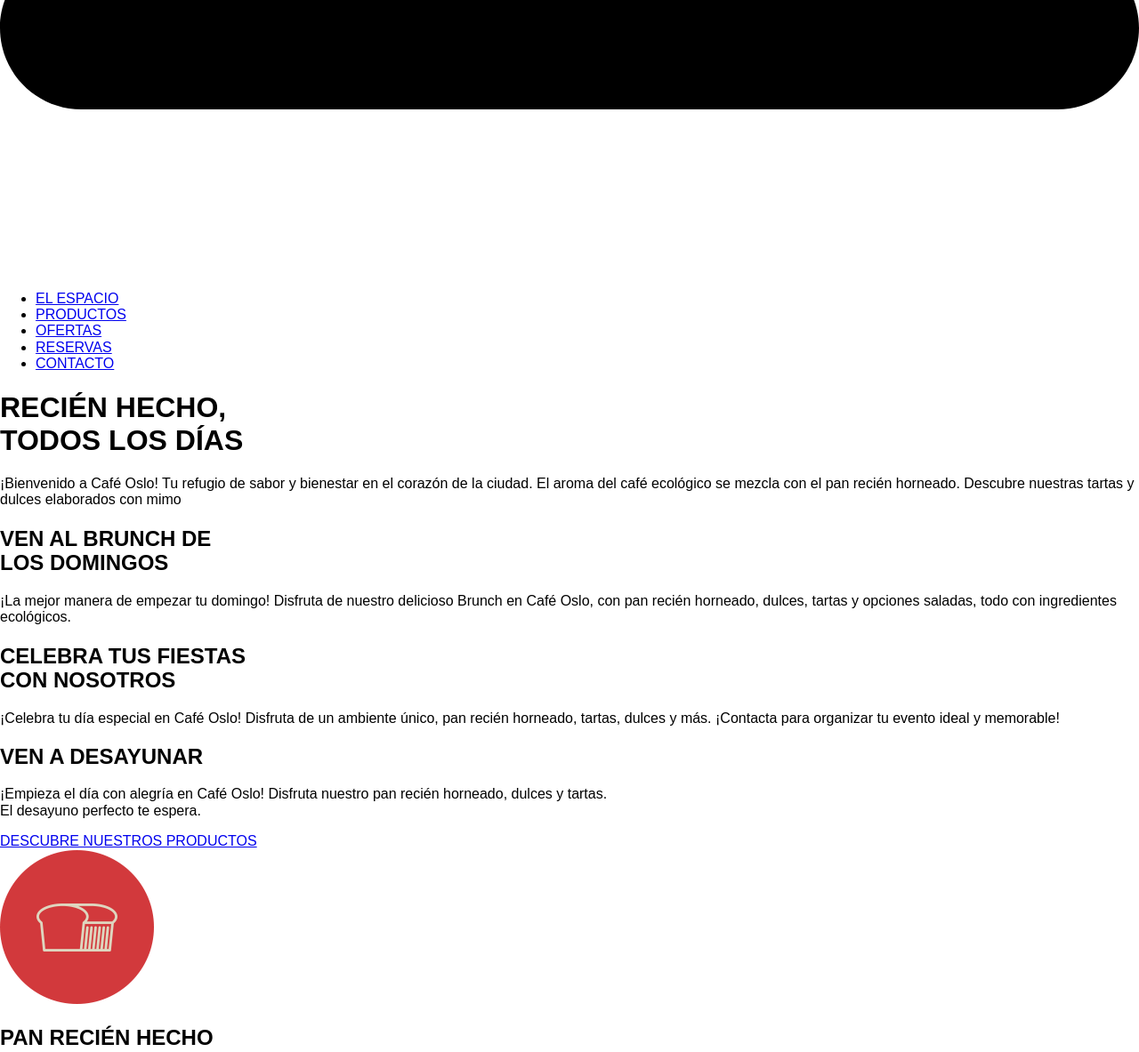
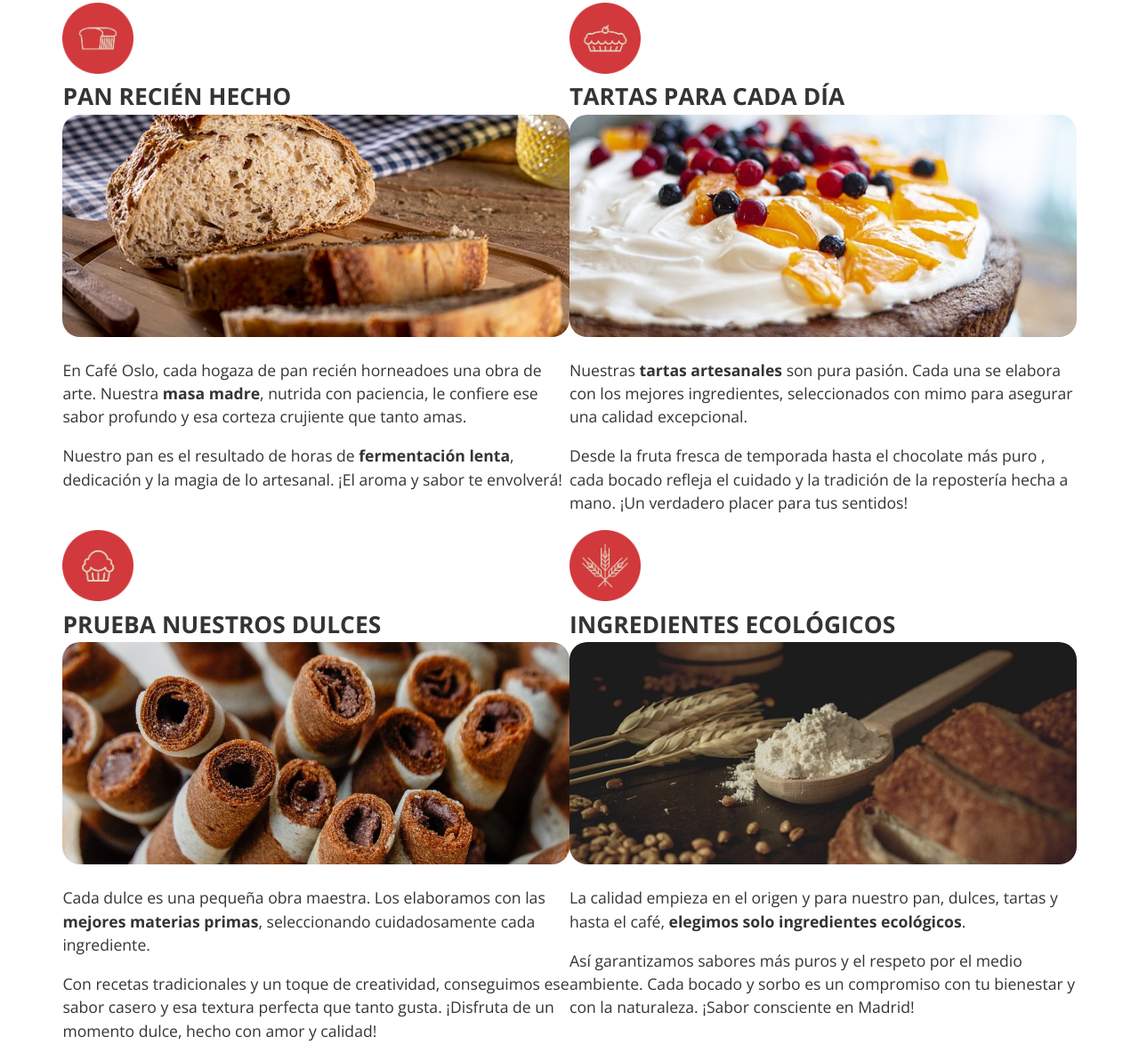
Before and after one commit to alfonso8969/cafe-oslo, a plain HTML site: page index.html in a window 1280 px wide. Shown: the part 1203-2386 px from the top of the page at 89% size. Drawn offline with nearby package versions, Linux system fonts and the light colour scheme.

Commit message:
Práctica Flex día 09/07/2025 CRN Getafe

```diff
--- a/css/styles.css
+++ b/css/styles.css
@@ -0,0 +1,184 @@
+/* Estilos generales */
+* {
+    box-sizing: border-box;
+}
+
+html {
+    font-size: 1.1em;
+    /* 1em = 16px, por lo que 1.1em = 17.6px */
+}
+
+body {
+    font-family: 'Open Sans', sans-serif;
+    line-height: 1.5;
+    /* 1.5em = 26.4px */
+    background: url('../images/fondo.webp') fixed no-repeat center bottom/cover, #683721;
+    color: #343434;
+}
+
+h1,
+h2,
+ul,
+li,
+figure {
+    margin: 0;
+    padding: 0;
+}
+
+ul {
+    list-style: none;
+}
+
+address {
+    font-style: normal;
+}
+
+.separador {
+    height: 2px;
+    margin: 1.2em auto;
+    /* 1.2em = 20.16px */
+    width: clamp(150px, 35%, 350px);
+    background-color: #fff;
+}
+
+.btn {
+    display: inline-block;
+    margin: 1em auto;
+    padding: 0.5em 1.5em; /* 0.5em = 8px, 1.5em = 24px */
+    background: rgba(0, 0, 0, 0.2);
+    color: #f5f0ed;
+    text-decoration: none;
+    font-weight: 400;
+    border: 3px solid #f5f0ed;
+    font-size: .9rem;
+}
+
+/* Estructura */
+.max-width {
+    max-width: 1300px;
+    margin: 0 auto;
+}
+
+.flex {
+    display: flex;
+    justify-content: space-between;
+    flex-wrap: wrap;
+}
+
+.flex.col-2>* {
+    flex-basis: 50%;
+}
+
+/* Header y navegación */
+/* header principal */
+.main-header {
+    padding: 2.5em;
+    /* 2.5em = 44px */
+    background: url('../images/fondo1.jpg') center/cover no-repeat, #343434;
+    color: #f5f0ed;
+    text-align: center;
+}
+
+/* header superior */
+.main-header__top-bar.flex {
+    align-items: flex-end;
+}
+
+/* navegación principal */
+.main-nav__list {
+    column-gap: 1em;
+}
+
+.main-nav__list a {
+    color: #f5f0ed;
+    text-decoration: none;
+    font-weight: 700;
+    font-size: .9rem;
+    /* 0.9em = 15.36px */
+}
+
+.main-nav__list a:hover {
+    background: rgba(255, 255, 255, 0.1);
+}
+
+/* header inferior */
+.main-header__bottom-bar {
+    margin-top: 2.5em;
+}
+
+.main-header__titulo {
+    font-size: clamp(2rem, 7dvw, 3.5rem);
+    /* 2rem = 32px, 3.5rem = 56px */
+    line-height: 1.3em;
+    /* 1.3em = 22.88px */
+}
+
+.main-header__description {
+    font-size: 1.2rem;
+    /* 1.2em = 19.2px */
+    font-weight: 600;
+}
+
+/* Main y secciones */
+
+main {
+    margin-top: 48px;
+}
+
+/* Zona roja y zona crema */
+.zonaRoja {
+    background-color: #9d3538;
+    color: #ded6c0;
+}
+
+.zonaCrema {
+    background-color: #ded6c0;
+    color: #9d3538;
+}
+
+.zonaRoja,
+.zonaCrema {
+    padding: 2em 1em;  /* 2em = 32px, 1em = 16px */
+    text-align: center;
+}
+
+.zonaRoja h2,
+.zonaCrema h2 {
+    font-size: 1.4rem;  /* 1.4em = 22.4px */
+    line-height: 1.2;
+}
+
+/* Desayunar */
+.desayunar {
+    padding: 3em 1em;  /* 3em = 48px, 1em = 16px */
+    background: url('../images/fondo2.jpg') center/cover no-repeat, #817e7d;
+    text-align: center;
+    color: #f5f0ed;
+}
+
+/* Desayunar h2 */
+.desayunar h2 {
+    font-size: clamp(1.6rem, 4dvw, 3rem);    /* 1.6rem = 25.6px, 3rem = 48px */
+}
+
+/* Productos */
+.products-container {
+    padding: 4em;
+    background: #fff;
+}
+
+.product__image img {
+    width: 100%;
+    height: 250px;
+    border-radius: 20px;
+    object-fit: cover;
+}
+
+.product__icon img {
+    width: 80px;
+    height: auto;
+}
+
+.product {
+    flex-basis: 48%;
+}
--- a/index.html
+++ b/index.html
@@ -31,7 +31,7 @@
     <header class="main-header">
 
         <!-- header superior -->
-        <div class="main-header__top-bar flex ancho-maximo">
+        <div class="main-header__top-bar flex max-width">
             <!-- 1. logo -->
             <div class="main-header__logo">
                 <img src="images/logo.png" alt="Logotipo de Café Oslo">
@@ -40,13 +40,13 @@
             <!-- 2. menu -->
             <nav class="main-nav"> <!-- lo consideramos un bloque independiente aunque esté dentro de header -->
 
-                <div class="main-nav__menutrigger">
+                <!-- <div class="main-nav__menutrigger">
                     <svg xmlns="http://www.w3.org/2000/svg"
-                        viewBox="0 0 448 512"><!--!Font Awesome Free 6.7.2 by @fontawesome - https://fontawesome.com License - https://fontawesome.com/license/free Copyright 2025 Fonticons, Inc.-->
+                        viewBox="0 0 448 512">
                         <path
                             d="M0 96C0 78.3 14.3 64 32 64l384 0c17.7 0 32 14.3 32 32s-14.3 32-32 32L32 128C14.3 128 0 113.7 0 96zM0 256c0-17.7 14.3-32 32-32l384 0c17.7 0 32 14.3 32 32s-14.3 32-32 32L32 288c-17.7 0-32-14.3-32-32zM448 416c0 17.7-14.3 32-32 32L32 448c-17.7 0-32-14.3-32-32s14.3-32 32-32l384 0c17.7 0 32 14.3 32 32z" />
                     </svg>
-                </div>
+                </div> -->
 
                 <ul class="main-nav__list flex">
                     <li>
@@ -73,13 +73,13 @@
             </nav>
         </div>
 
-        <!--   header inferior -->
-        <div class="main-header__bottom-bar ancho-maximo">
+        <!-- header inferior -->
+        <div class="main-header__bottom-bar max-width">
             <h1 class="main-header__titulo">RECIÉN HECHO,<br>TODOS LOS DÍAS</h1>
 
             <div class="separador"></div>
 
-            <p class="main-header__descripcion"> ¡Bienvenido a Café Oslo! Tu refugio de sabor y bienestar en el corazón
+            <p class="main-header__description"> ¡Bienvenido a Café Oslo! Tu refugio de sabor y bienestar en el corazón
                 de la ciudad. El aroma del café ecológico se mezcla con el pan recién horneado. Descubre nuestras tartas
                 y dulces elaborados con mimo</p>
         </div>
@@ -89,7 +89,7 @@
     <!-- contenido principal -->
     <main>
 
-        <div class="ancho-maximo">
+        <div class="max-width">
             <!-- contenedor con dos columnas -->
             <div class="flex col-2">
 
@@ -114,28 +114,28 @@
                 <div class="separador"></div>
                 <p>¡Empieza el día con alegría en Café Oslo! Disfruta nuestro pan recién horneado, dulces y tartas. <br>
                     El desayuno perfecto te espera.</p>
-                <a href="#" class="boton">DESCUBRE NUESTROS PRODUCTOS</a>
+                <a href="#" class="btn">DESCUBRE NUESTROS PRODUCTOS</a>
             </section>
 
             <!-- contenedor con dos columnas -->
-            <div class="contenedor-productos flex col-2 gapped">
+            <div class="products-container flex col-2 gapped">
 
                 <!-- 1.pan -->
-                <section class="producto">
+                <section class="product">
 
                     <!-- icono -->
-                    <div class="producto__icono">
+                    <div class="product__icon">
                         <img src="images/Icono1.png" alt="">
                     </div>
 
                     <!-- info  -->
-                    <h2 class="producto__titulo">PAN RECIÉN HECHO</h2>
+                    <h2 class="product__title">PAN RECIÉN HECHO</h2>
 
-                    <figure class="producto__imagen">
+                    <figure class="product__image">
                         <img src="images/pan.jpg" alt="pan artesano">
                     </figure>
 
-                    <div class="producto__descripcion">
+                    <div class="product__description">
                         <p>En Café Oslo, cada hogaza de pan recién horneadoes una obra de arte.
                             Nuestra <strong>masa madre</strong>, nutrida con paciencia, le confiere ese sabor profundo y
                             esa corteza crujiente que tanto amas.
@@ -148,21 +148,21 @@
                 </section>
 
                 <!-- 2. tartas -->
-                <section class="producto">
+                <section class="product">
 
                     <!-- icono -->
-                    <div class="producto__icono">
+                    <div class="product__icon">
                         <img src="images/Icono2.png" alt="">
                     </div>
 
                     <!-- info  -->
-                    <h2 class="producto__titulo">TARTAS PARA CADA DÍA</h2>
+                    <h2 class="product__title">TARTAS PARA CADA DÍA</h2>
 
-                    <figure class="producto__imagen">
+                    <figure class="product__image">
                         <img src="images/tarta.jpg" alt="pan artesano">
                     </figure>
 
-                    <div class="producto__descripcion">
+                    <div class="product__description">
                         <p>Nuestras <strong>tartas artesanales</strong> son pura pasión. Cada una se elabora con los
                             mejores ingredientes, seleccionados con mimo para asegurar una calidad excepcional. </p>
                         <p>Desde la fruta fresca de temporada hasta el chocolate más puro , cada bocado
@@ -173,21 +173,21 @@
 
 
                 <!-- 3. dulces -->
-                <section class="producto">
+                <section class="product">
 
                     <!-- icono -->
-                    <div class="producto__icono">
+                    <div class="product__icon">
                         <img src="images/Icono3.png" alt="">
                     </div>
 
                     <!-- info  -->
-                    <h2 class="producto__titulo">PRUEBA NUESTROS DULCES</h2>
+                    <h2 class="product__title">PRUEBA NUESTROS DULCES</h2>
 
-                    <figure class="producto__imagen">
+                    <figure class="product__image">
                         <img src="images/dulces.jpg" alt="pan artesano">
                     </figure>
 
-                    <div class="producto__descripcion">
+                    <div class="product__description">
                         <p> Cada dulce es una pequeña obra maestra. Los elaboramos con las <strong>mejores materias
                                 primas</strong>,
                             seleccionando cuidadosamente cada ingrediente. </p>
@@ -199,23 +199,23 @@
                 </section>
 
 
-                <!-- 4.  ecologicos-->
+                <!-- 4.  ecológicos-->
 
-                <section class="producto">
+                <section class="product">
 
                     <!-- icono -->
-                    <div class="producto__icono">
+                    <div class="product__icon">
                         <img src="images/Icono4.png" alt="">
                     </div>
 
                     <!-- info  -->
-                    <h2 class="producto__titulo">INGREDIENTES ECOLÓGICOS</h2>
+                    <h2 class="product__title">INGREDIENTES ECOLÓGICOS</h2>
 
-                    <figure class="producto__imagen">
+                    <figure class="product__image">
                         <img src="images/ecologico.jpg" alt="pan artesano">
                     </figure>
 
-                    <div class="producto__descripcion">
+                    <div class="product__description">
                         <p>La calidad empieza en el origen y para nuestro pan, dulces, tartas y hasta el café,
                             <strong>elegimos solo ingredientes ecológicos</strong>.
                         </p>
@@ -251,7 +251,7 @@
                     </address>
                 </section>
             </div> <!-- fin contenedor dos columnas -->
-        </div> <!-- fin ancho-maximo -->
+        </div> <!-- fin max-width -->
     </main>
 
     <footer class="main-footer">
```
